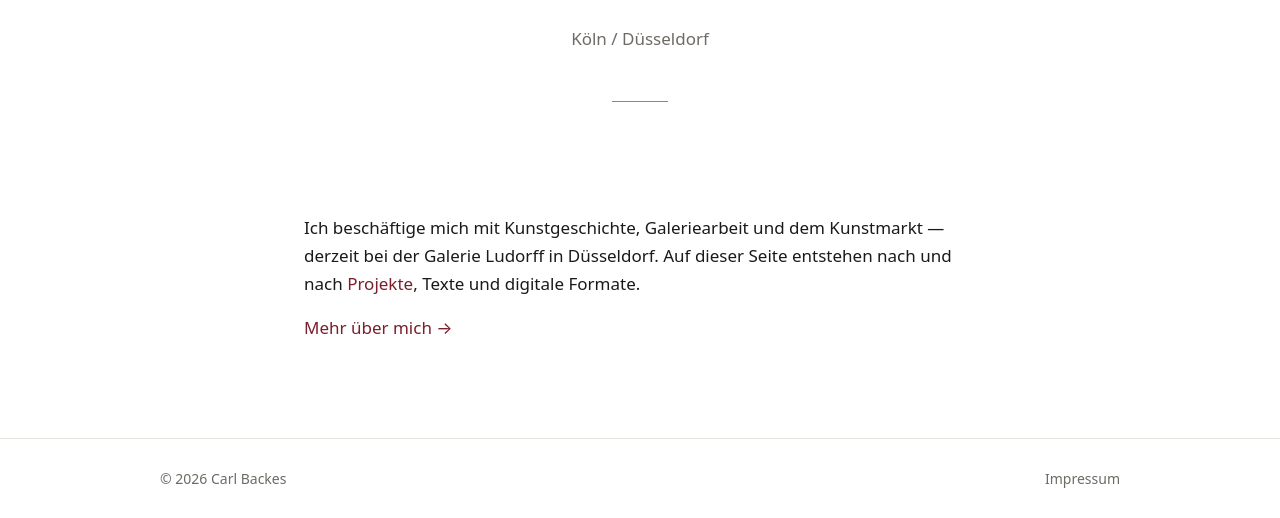
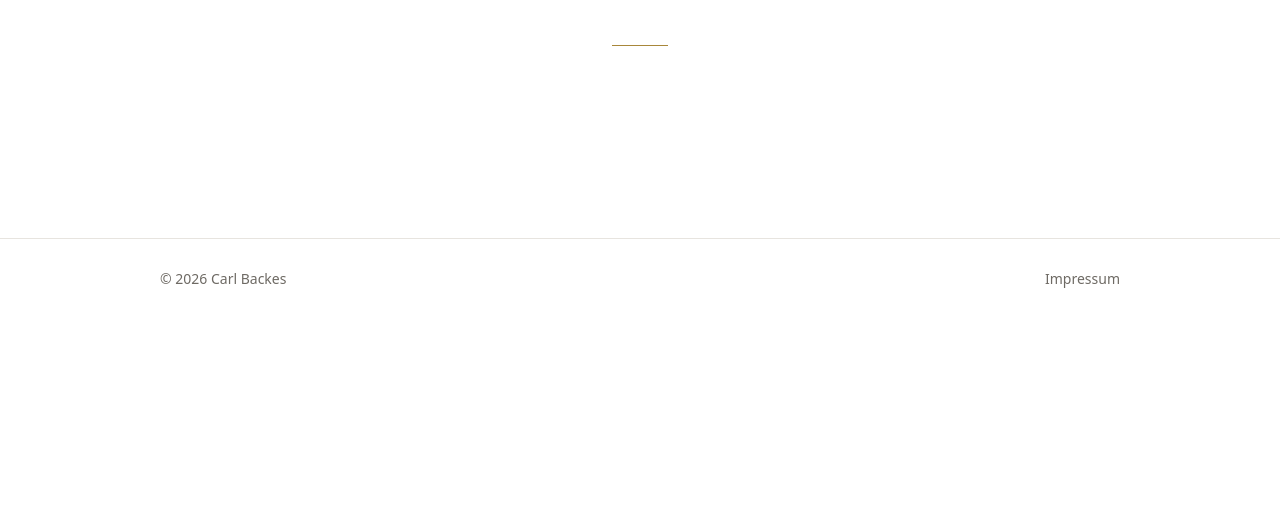
Before and after one commit to carlito700/cbbackes-de, a plain HTML site: page index.html in a window 1280 px wide. Shown: the part 405-923 px from the top of the page. After the commit the page ends 800 px from the top, so only its background shows below. Drawn offline with Linux system fonts and the light colour scheme.

Commit message:
Update index.html

```diff
--- a/index.html
+++ b/index.html
@@ -3,8 +3,8 @@
 <head>
   <meta charset="UTF-8">
   <meta name="viewport" content="width=device-width, initial-scale=1.0">
-  <title>Carl Backes — Kunstgeschichte, Kunstmarkt, Projekte</title>
-  <meta name="description" content="Persönliche Website von Carl Backes — Kunsthistoriker in Köln/Düsseldorf. Kunstgeschichte, Galeriearbeit, Kunstmarkt und digitale Projekte.">
+  <title>Carl Backes</title>
+  <meta name="description" content="Persönliche Website von Carl Backes — Kunstgeschichte, Kunstmarkt und Projekte zwischen Galerie und digitalem Raum.">
   <link rel="canonical" href="https://cbbackes.de/">
   <link rel="icon" type="image/svg+xml" href="assets/favicon.svg">
   <link rel="stylesheet" href="css/theme.css">
@@ -14,8 +14,7 @@
 
 <!-- ===== HEADER / NAVIGATION =====
      Identisch auf allen Seiten. Bei Änderungen (z. B. neuer Menüpunkt)
-     diesen Block in ALLEN HTML-Dateien gleich anpassen.
-     aria-current="page" markiert die jeweils aktive Seite. -->
+     diesen Block in ALLEN HTML-Dateien gleich anpassen. -->
 <header class="site-header">
   <div class="container container--wide">
     <a class="site-logo" href="index.html">Carl Backes</a>
@@ -32,25 +31,15 @@
 </header>
 
 <main>
-  <!-- ===== HERO: Name + Claim ===== -->
+  <!-- ===== HERO: bewusst reduziert — nur Name + Claim ===== -->
   <section class="hero container">
     <h1>Carl Backes</h1>
     <!-- CLAIM: hier den Untertitel der Startseite ändern -->
     <p class="claim">Kunstgeschichte, Kunstmarkt und&nbsp;Projekte zwischen Galerie und digitalem Raum.</p>
-    <p class="muted">Köln / Düsseldorf</p>
-  </section>
-
-  <!-- ===== KURZEINSTIEG ===== -->
-  <section class="container" aria-label="Kurzvorstellung">
-    <p>Ich beschäftige mich mit Kunstgeschichte, Galeriearbeit und dem Kunstmarkt —
-    derzeit bei der Galerie Ludorff in Düsseldorf. Auf dieser Seite entstehen nach
-    und nach <a href="projekte.html">Projekte</a>, Texte und digitale Formate.</p>
-    <p><a href="ueber-mich.html">Mehr über mich&nbsp;→</a></p>
   </section>
 </main>
 
-<!-- ===== FOOTER =====
-     Identisch auf allen Seiten. Änderungen in ALLEN HTML-Dateien wiederholen. -->
+<!-- ===== FOOTER (identisch auf allen Seiten) ===== -->
 <footer class="site-footer">
   <div class="container container--wide">
     <span>© 2026 Carl Backes</span>
```
